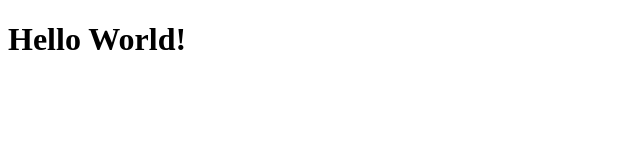
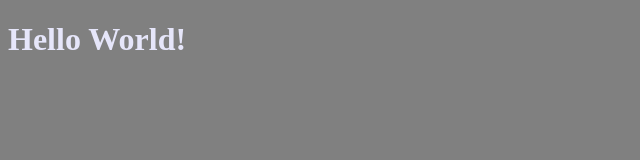
Before and after one commit to AlexBelozertsev/test_repository, a plain HTML site: page index.html in a window 1280 px wide. Shown: the whole page, without its empty margins (0-640 px from the left). Drawn offline with Linux system fonts and the light colour scheme.

Commit message:
add style.css

```diff
--- a/index.html
+++ b/index.html
@@ -3,6 +3,7 @@
 <head>
     <meta charset="UTF-8">
     <meta name="viewport" content="width=device-width, initial-scale=1.0">
+    <link rel="stylesheet" href="./style.css">
     <title>Test repository</title>
 </head>
 <body>
--- /dev/null
+++ b/style.css
@@ -0,0 +1,4 @@
+body {
+  background-color: grey;
+  color: lavender;
+}
```
